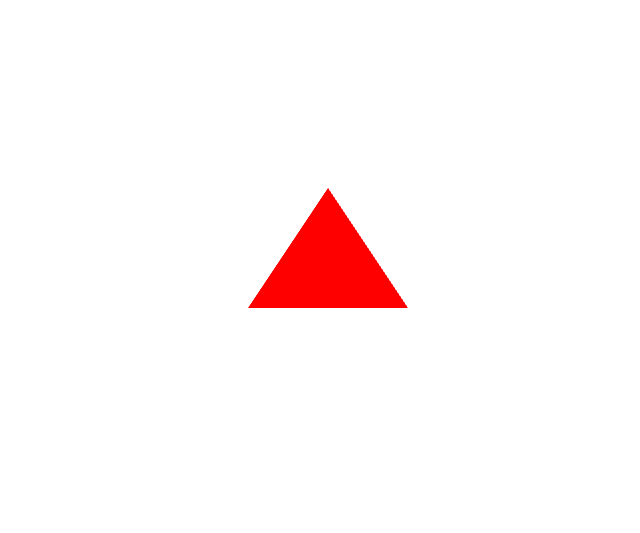
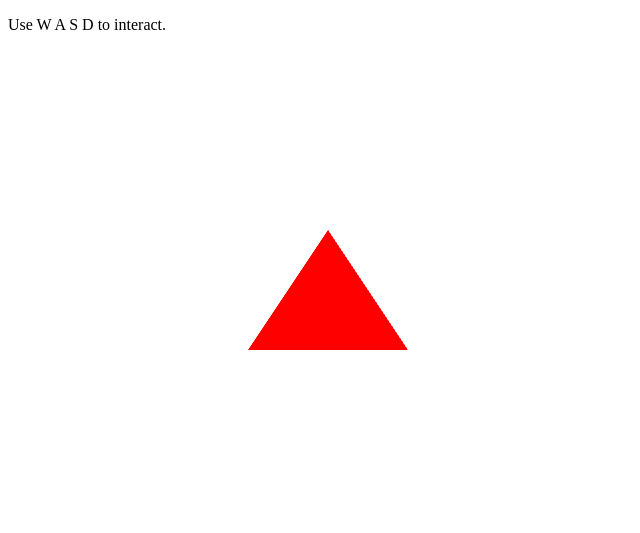
Before and after one commit to BluntCole/CIS367, a website: page libraries/triangle-interact.html in a window 1280 px wide. Shown: the whole page, without its empty margins (0-640 px from the left). Drawn offline with nearby package versions, Linux system fonts and the light colour scheme.

Commit message:
added text

```diff
--- a/libraries/triangle-interact.html
+++ b/libraries/triangle-interact.html
@@ -39,6 +39,7 @@ void main() {
 
 </head>
 <body>
+  <p>Use W A S D to interact.</p>
 <canvas id="gl-canvas" width="640" height="480">
   Your browser doesn't support HTML5!
 </canvas>
```
